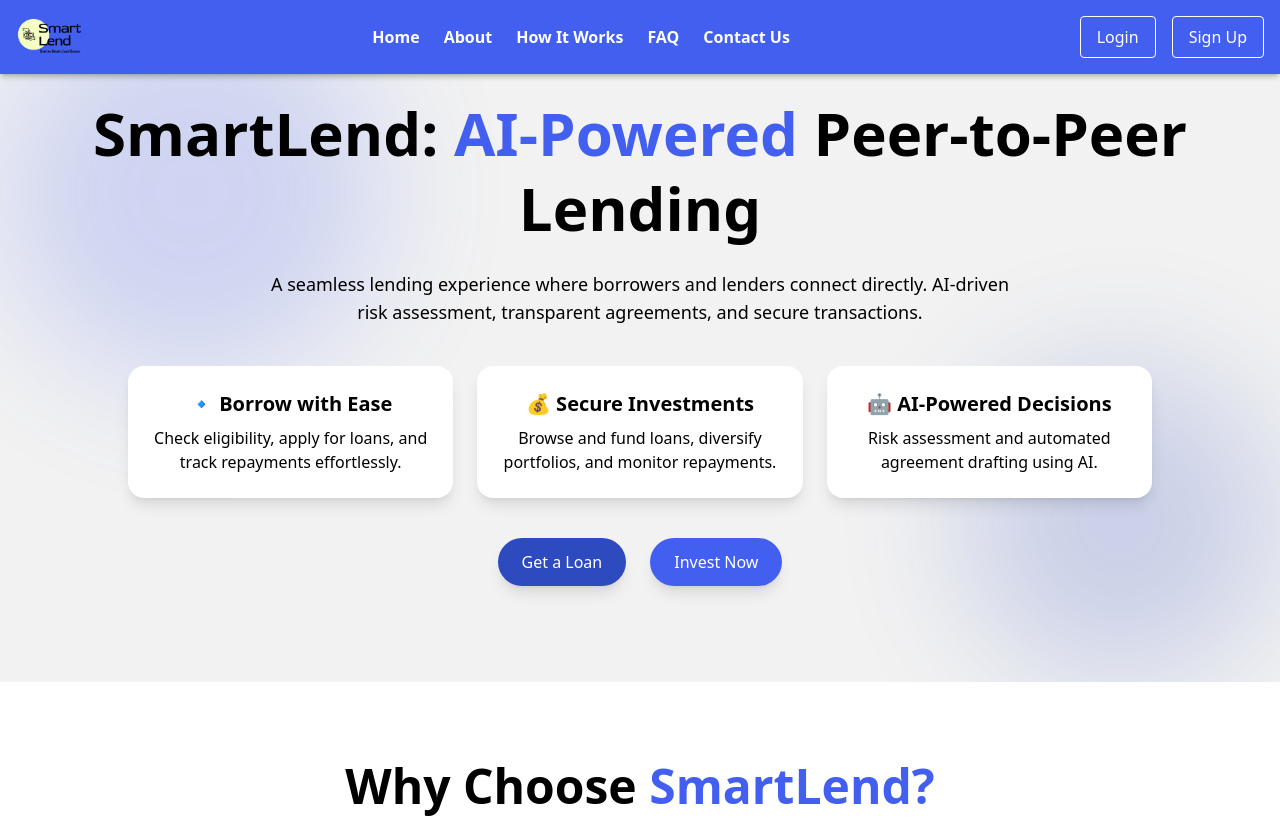
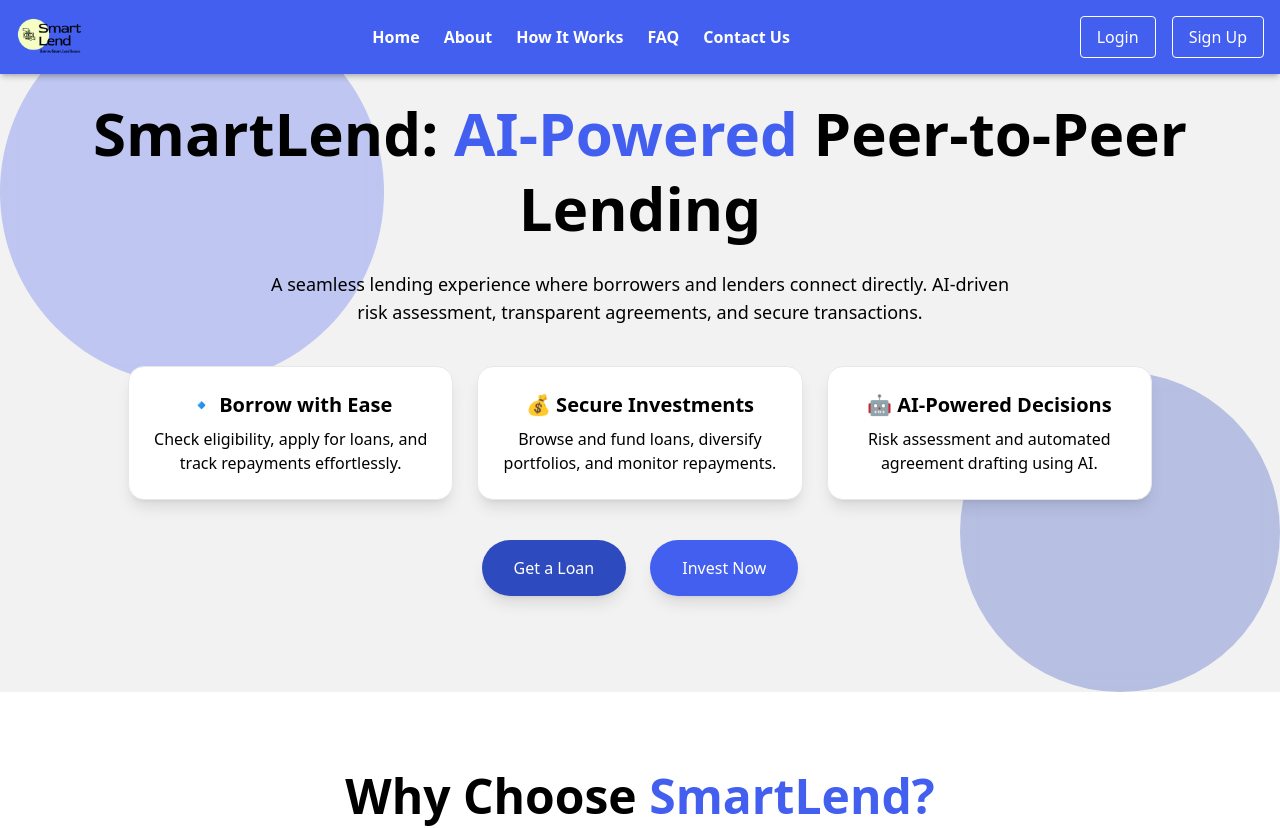
Before and after one commit to vidhi2919/SL, a React (Create React App) app in the folder frontend/: page / in a window 1280 px wide. Shown: the top 828 px of the page. Built offline with nearby package versions, Linux system fonts and the light colour scheme.

Commit message:
Optimize Hero component for performance, accessibility & UX

```diff
--- a/frontend/src/components/Hero.jsx
+++ b/frontend/src/components/Hero.jsx
@@ -1,12 +1,13 @@
 import React from "react";
 import { motion } from "framer-motion";
-import {Link} from 'react-router-dom';
+import { Link } from "react-router-dom";
 
 const Hero = () => {
   return (
     <section className="bg-backgroundLight text-center py-24 relative overflow-hidden">
-      <div className="absolute top-0 left-0 w-96 h-96 bg-primary opacity-20 blur-3xl rounded-full"></div>
-      <div className="absolute bottom-0 right-0 w-80 h-80 bg-darkBlue opacity-20 blur-3xl rounded-full"></div>
+      {/* Background Glow Effects */}
+      <div className="absolute top-0 left-0 w-96 h-96 bg-primary opacity-30 backdrop-blur-md rounded-full"></div>
+      <div className="absolute bottom-0 right-0 w-80 h-80 bg-darkBlue opacity-30 backdrop-blur-md rounded-full"></div>
 
       <div className="container mx-auto px-6 relative z-10">
         {/* Headline */}
@@ -37,18 +38,23 @@
           transition={{ delay: 0.5, duration: 0.8 }}
           className="mt-10 grid md:grid-cols-3 gap-6 max-w-5xl mx-auto"
         >
-          <div className="bg-white shadow-lg p-6 rounded-2xl transform transition hover:scale-105">
-            <h3 className="text-xl font-semibold text-textPrimary">🔹 Borrow with Ease</h3>
-            <p className="text-subtext mt-2">Check eligibility, apply for loans, and track repayments effortlessly.</p>
-          </div>
-          <div className="bg-white shadow-lg p-6 rounded-2xl transform transition hover:scale-105">
-            <h3 className="text-xl font-semibold text-textPrimary">💰 Secure Investments</h3>
-            <p className="text-subtext mt-2">Browse and fund loans, diversify portfolios, and monitor repayments.</p>
-          </div>
-          <div className="bg-white shadow-lg p-6 rounded-2xl transform transition hover:scale-105">
-            <h3 className="text-xl font-semibold text-textPrimary">🤖 AI-Powered Decisions</h3>
-            <p className="text-subtext mt-2">Risk assessment and automated agreement drafting using AI.</p>
-          </div>
+          {[
+            { title: "🔹 Borrow with Ease", desc: "Check eligibility, apply for loans, and track repayments effortlessly." },
+            { title: "💰 Secure Investments", desc: "Browse and fund loans, diversify portfolios, and monitor repayments." },
+            { title: "🤖 AI-Powered Decisions", desc: "Risk assessment and automated agreement drafting using AI." },
+          ].map((feature, index) => (
+            <div
+              key={index}
+              className="bg-white shadow-lg p-6 rounded-2xl transform transition hover:scale-105 border border-gray-200"
+              role="region"
+              aria-labelledby={`feature-${index}`}
+            >
+              <h3 id={`feature-${index}`} className="text-xl font-semibold text-textPrimary">
+                {feature.title}
+              </h3>
+              <p className="text-subtext mt-2">{feature.desc}</p>
+            </div>
+          ))}
         </motion.div>
 
         {/* CTA Buttons */}
@@ -58,18 +64,21 @@
           transition={{ delay: 0.7, duration: 0.8 }}
           className="mt-10 flex justify-center space-x-6"
         >
-          <Link to="/signuppage?type=borrower">
-            <button className="bg-darkBlue hover:bg-hoverEffect text-white px-6 py-3 rounded-full shadow-lg transition transform hover:scale-105">
-              Get a Loan
-            </button>
+          <Link
+            to="/signuppage?type=borrower"
+            className="bg-darkBlue hover:bg-hoverEffect text-white px-8 py-4 rounded-full shadow-lg transition transform hover:scale-105"
+            aria-label="Get a Loan"
+          >
+            Get a Loan
           </Link>
-          <Link to="/signuppage?type=lender">
-            <button className="bg-primary hover:bg-hoverEffect text-white px-6 py-3 rounded-full shadow-lg transition transform hover:scale-105">
-              Invest Now
-            </button>
+          <Link
+            to="/signuppage?type=lender"
+            className="bg-primary hover:bg-hoverEffect text-white px-8 py-4 rounded-full shadow-lg transition transform hover:scale-105"
+            aria-label="Invest Now"
+          >
+            Invest Now
           </Link>
         </motion.div>
-
       </div>
     </section>
   );
```
